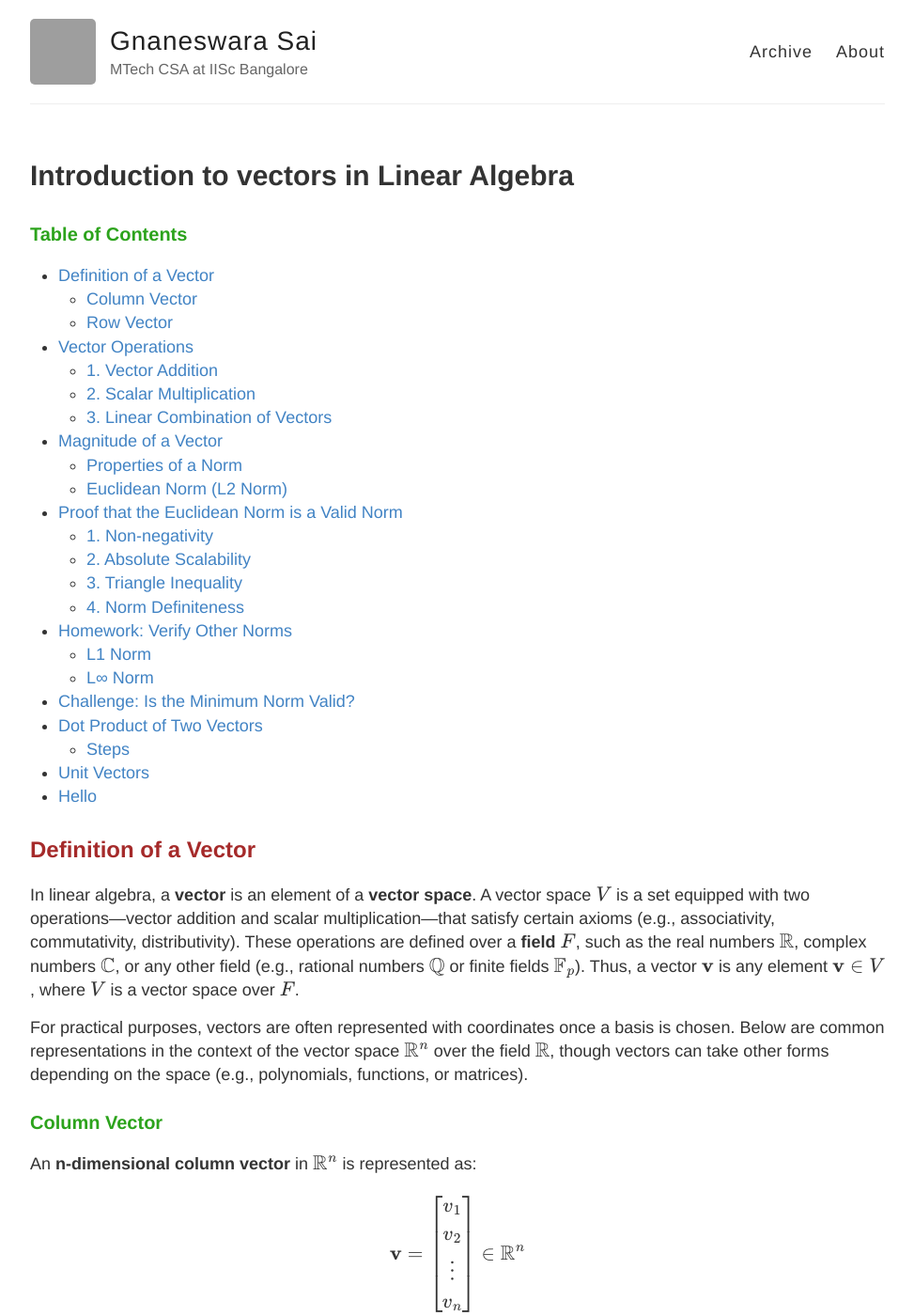
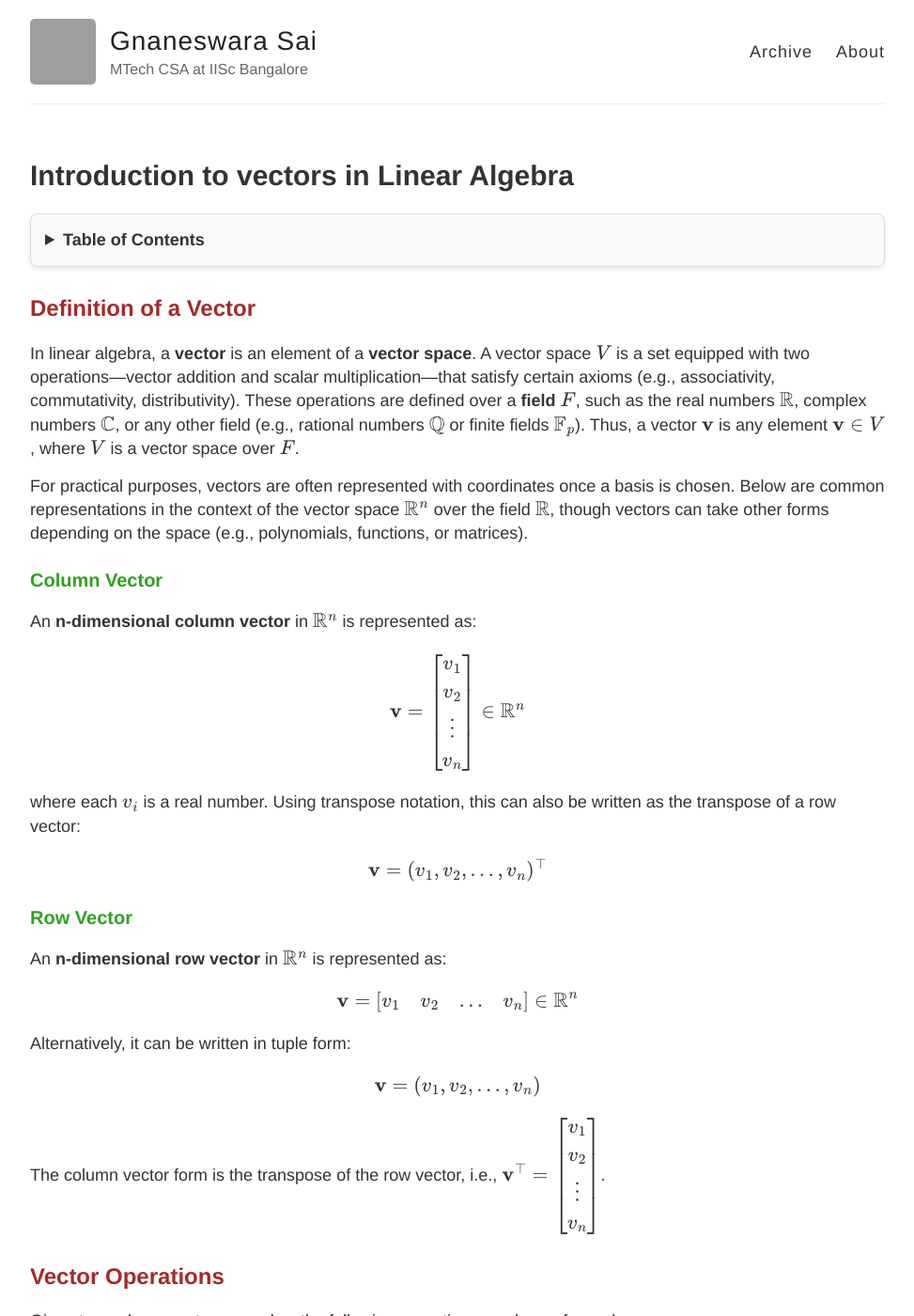
Before and after one commit to alokamgnaneswarasai/alokamgnaneswarasai.github.io, a Jekyll site: the page built from _posts/2025-03-26-Introduction.md, in a window 1280 px wide and 1400 px high. Shown: the whole window at 94% size, without its empty margins (153-1126 px from the left). Built offline with Jekyll 4.4.1, drawn with Linux system fonts in a browser that asks for light colours; grey boxes are pictures that could not be loaded.

Commit message:
Add Table of Contents feature to post layout and update related posts

```diff
--- a/_layouts/post.html
+++ b/_layouts/post.html
@@ -4,6 +4,18 @@
 
 <article class="post">
   <h1>{{ page.title }}</h1>
+
+  <!-- Table of Contents -->
+  <div class="toc" style="margin-bottom: 20px; border: 1px solid #ddd; border-radius: 8px; padding: 15px; background-color: #f9f9f9; box-shadow: 0 2px 5px rgba(0, 0, 0, 0.1);">
+    <details>
+      <summary accesskey="c" title="(Alt + C)" style="cursor: pointer; font-weight: bold; color: #333;">
+        <span class="details">Table of Contents</span>
+      </summary>
+      <div class="inner" style="margin-top: 10px;">
+        <ul id="tocList" style="list-style: disc; padding-left: 20px; margin: 0;"></ul>
+      </div>
+    </details>
+  </div>
 
   <div class="entry">
     {{ content }}
@@ -15,3 +27,21 @@
 
   {% include disqus.html %}
 </article>
+
+<script>
+  // Generate Table of Contents
+  document.addEventListener('DOMContentLoaded', function () {
+    const tocList = document.getElementById('tocList');
+    const headers = document.querySelectorAll('.entry h1, .entry h2, .entry h3, .entry h4, .entry h5, .entry h6');
+
+    headers.forEach(header => {
+      const id = header.id || header.innerText.toLowerCase().replace(/\s+/g, '-').replace(/[^\w\-]+/g, '');
+      header.id = id;
+
+      const li = document.createElement('li');
+      li.style.marginLeft = `${(parseInt(header.tagName[1]) - 1) * 20}px`; // Indent based on header level
+      li.innerHTML = `<a href="#${id}" aria-label="${header.innerText}" style="text-decoration: none; color: #007BFF;">${header.innerText}</a>`;
+      tocList.appendChild(li);
+    });
+  });
+</script>
--- a/_posts/2025-03-26-Introduction.md
+++ b/_posts/2025-03-26-Introduction.md
@@ -6,7 +6,7 @@
 <!-- {%- include mathjax.html -%} -->
 
 
-### Table of Contents
+<!-- ### Table of Contents
 - [Definition of a Vector](#definition-of-a-vector)
   - [Column Vector](#column-vector)
   - [Row Vector](#row-vector)
@@ -29,7 +29,7 @@
 - [Dot Product of Two Vectors](#dot-product-of-two-vectors)
     - [Steps](#steps)
 - [Unit Vectors](#unit-vectors)
-- [Hello](#hello)
+- [Hello](#hello) -->
 
 ## Definition of a Vector
 
```
Also changed, not shown: _posts/2025-03-26-Vectorcalculus.md (+1 -0 lines).
